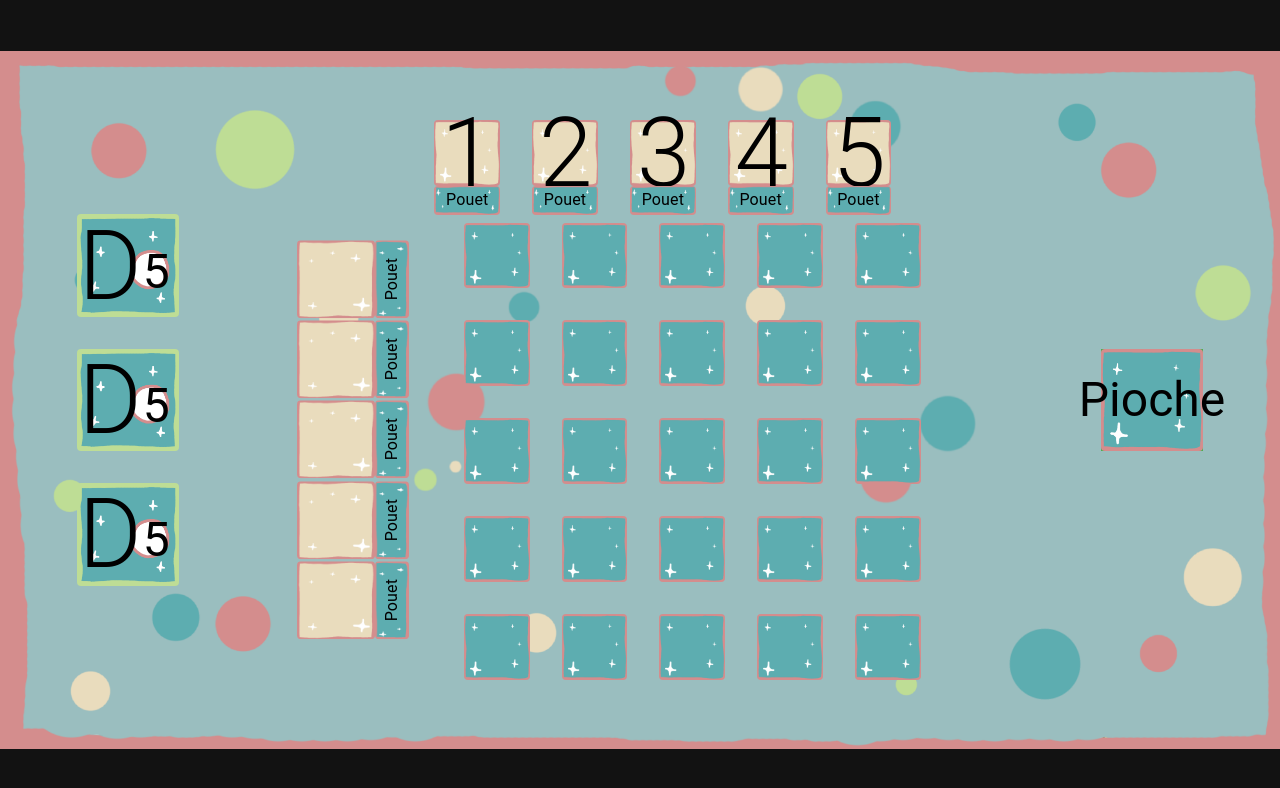
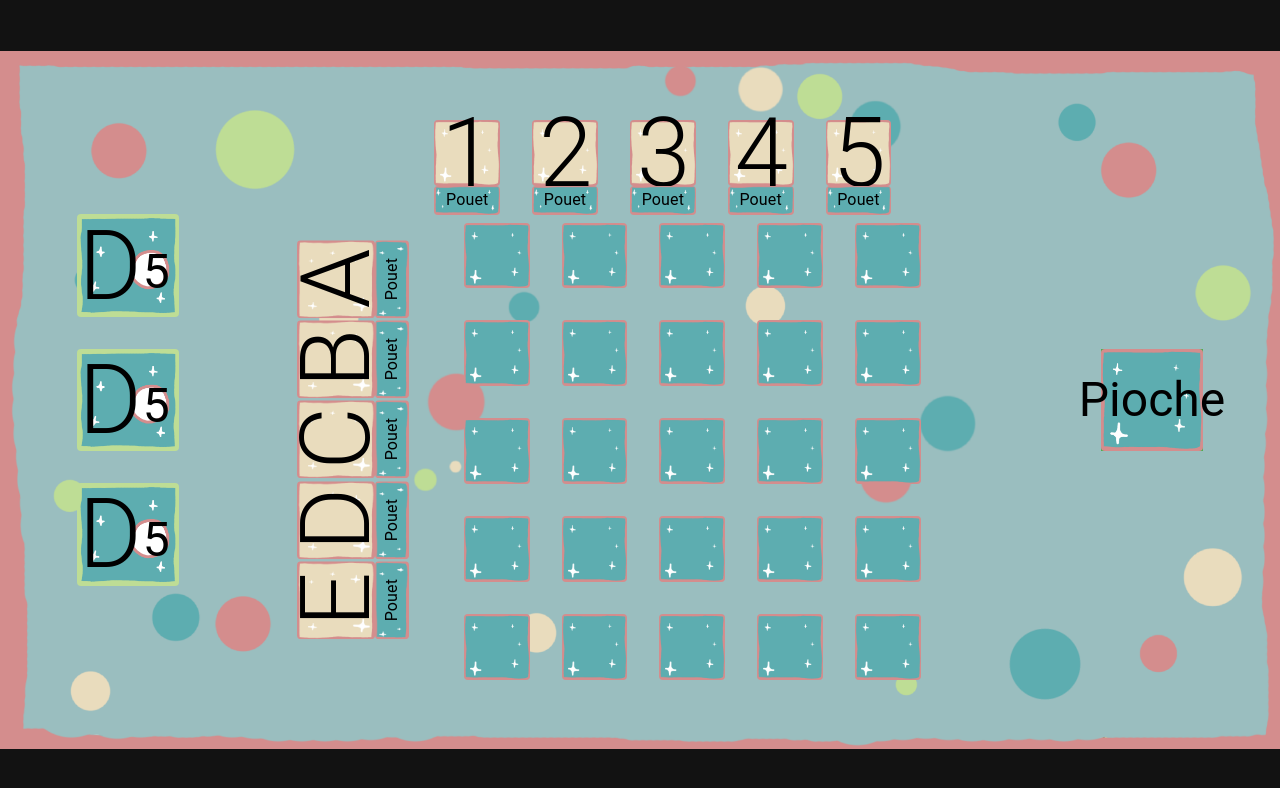
Before and after one commit to Jiihana/MotRigoloWeb, a React (Create React App) app in the folder motrigoloreact/client/: page /game in a window 1280 px wide. Shown: the top 788 px of the page. Built offline with nearby package versions, Linux system fonts and the light colour scheme; no server answers.

Commit message:
fix text card

```diff
--- a/motrigoloreact/client/src/Pages/Game/GameGrid/GameGridHeader.tsx
+++ b/motrigoloreact/client/src/Pages/Game/GameGrid/GameGridHeader.tsx
@@ -20,7 +20,7 @@ class CardGenerator {
         this.arraySize = arrayIndex;
     }
 
-    public stackItemGenerator(index: number, props: number, direction: Direction) {
+    public stackItemGenerator(index: number, direction: Direction) {
         const cardText = this.getCardText(index, direction);
         const rotateItem = direction == 'column' ? 'rotate(270deg)' : '';
 
@@ -40,8 +40,7 @@ class CardGenerator {
             return index.toString();
         }
 
-        const divisionValue = index / this.arraySize;
-        return this.alphabet[divisionValue - 1];
+        return this.alphabet[index - 1];
     }
 
     private isCardIndex0(index: number): boolean {
@@ -56,7 +55,7 @@ const GameGridHeader = (props: DynamicStackProps) => {
     // Générer les éléments de la grille
     const gridItems = [];
     for (let index = 0; index < cardPerRow; index++) {
-        gridItems.push(generator.stackItemGenerator(index, cardPerRow, props.direction));
+        gridItems.push(generator.stackItemGenerator(index, props.direction));
     }
 
     return (
--- a/motrigoloreact/client/src/Pages/Game/GameGrid/GameGridIndex.tsx
+++ b/motrigoloreact/client/src/Pages/Game/GameGrid/GameGridIndex.tsx
@@ -1,36 +1,27 @@
 import React from 'react';
 import CardIndexInteractive from '../Cards/CardIndex/CardIndexInteractive';
-import { Box, colors, Grid } from '@mui/material';
+import { Grid } from '@mui/material';
 
 interface DynamicGridProps {
     numberOfCardPerRow: number;
 }
 
 class CardIndexGenerator {
-    private arraySize: number;
+    private numberOfCardPerRow: number;
     private alphabet = 'ABCDEFGHIJKLMNOPQRSTUVWXYZ';
 
-    constructor(arrayIndex: number) {
-        this.arraySize = arrayIndex;
+    constructor(numberOfCardPerRow: number) {
+        this.numberOfCardPerRow = numberOfCardPerRow;
     }
 
-    public gridItemGenerator(index: number, numberOfCardPerRow: number) {
-        const cardIndexText = this.getCardIndexText(index, numberOfCardPerRow);
+    public gridItemGenerator(index: number) {
+        const cardIndexText = this.getCardIndexText(index);
 
         return <CardIndexInteractive indexLetter={cardIndexText.letter} indexNumber={cardIndexText.number} />;
     }
 
-    private getCardIndexText(indexCard: number, numberOfCardPerRow: number): { letter: string; number: number } {
-        let textLetter = '';
-        let textNumber = 0;
-
-        for (let index = 0; index < this.alphabet.length; index++) {
-            textLetter = this.alphabet[index];
-            textNumber = indexCard - (numberOfCardPerRow - 1) * index + 1;
-            return { letter: textLetter, number: textNumber };
-        }
-
-        throw new Error('index card generation erreur');
+    private getCardIndexText(indexCard: number): { letter: string; number: number } {
+        return { letter: this.alphabet[Math.floor(indexCard / this.numberOfCardPerRow)], number: (indexCard % this.numberOfCardPerRow) + 1 };
     }
 }
 
@@ -41,7 +32,7 @@ const GameGridIndex = (props: DynamicGridProps) => {
     const items = Array.from({ length: cardPerRow * cardPerRow }).map((_, index) => {
         return (
             <Grid item xs={12 / cardPerRow} key={index} sx={{ alignItems: 'center', justifyItems: 'center' }} display="flex">
-                {generator.gridItemGenerator(index, cardPerRow)}
+                {generator.gridItemGenerator(index)}
             </Grid>
         );
     });
```
